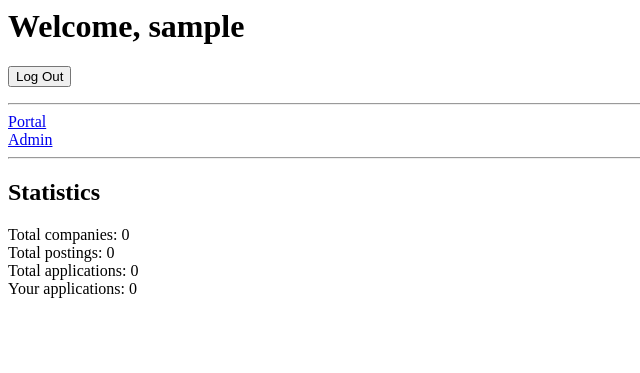
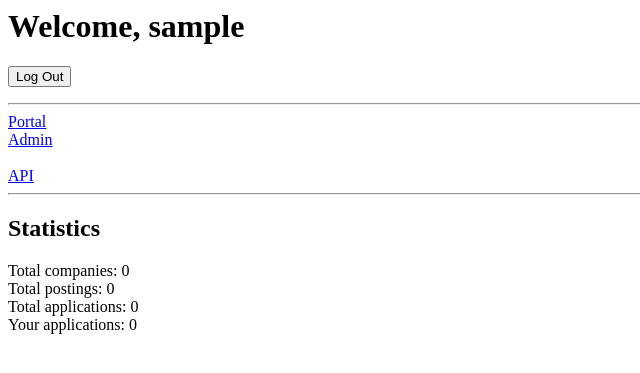
Before and after one commit to smkent/jobdb, a Django app: page / in a window 1280 px wide. Shown: the top 373 px of the page, without its empty margins (0-640 px from the left). Run offline with Django 5.2, Linux system fonts and the light colour scheme; the visitor is signed in with stand-in values (Sample User, id 1); data that the repository does not hold is empty; parts of the project's set-up code (start-up, migrations or seed data) failed here and were passed over.

Commit message:
Add API link to logged in landing page

```diff
--- a/jobdb/templates/index.html
+++ b/jobdb/templates/index.html
@@ -12,6 +12,8 @@
 {% if request.user.is_staff %}
 <a href="{% url 'admin:index' %}">Admin</a><br />
 {% endif %}
+<br />
+<a href="{% url 'api-root' %}">API</a><br />
 <hr />
 <h2>Statistics</h2>
 Total companies: {{ company.count }}<br />
```
